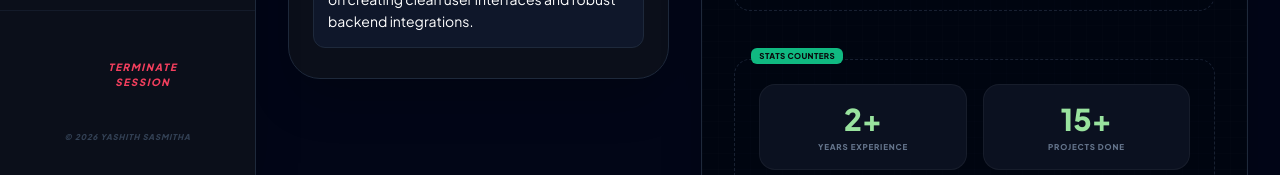
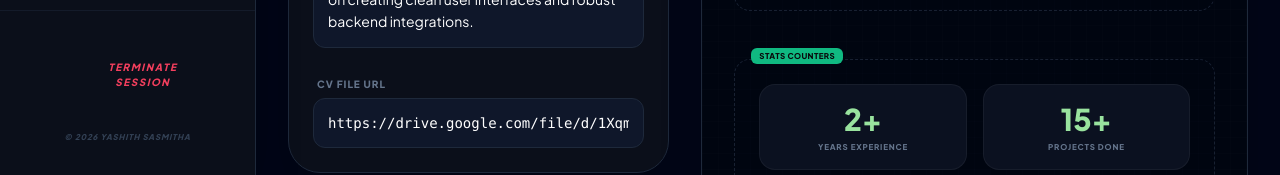
Before and after one commit to Yashiths/Portfolio, a Next.js app: page /admin/cms in a window 1280 px wide. Shown: the part 625-800 px from the top of the page. Built offline with nearby package versions, Linux system fonts and the light colour scheme; no server answers; the database is empty; sample sign-in values are in the browser's storage; some icons are missing.

Commit message:
Upgrade portfolio layout, dark mode, footer contact, and add Visual CMS

```diff
--- a/src/app/admin/cms/page.tsx
+++ b/src/app/admin/cms/page.tsx
@@ -8,6 +8,7 @@ interface CMSData {
   heroGreeting: string;
   heroTitle: string;
   heroDescription: string;
+  cvUrl: string;
   statsYearsVal: number;
   statsYearsLabel: string;
   statsProjectsVal: number;
@@ -26,6 +27,7 @@ const defaultCMSData: CMSData = {
   heroGreeting: "Hello, I am Yashith Sasmitha",
   heroTitle: "Full Stack Web Developer specializing in React",
   heroDescription: "I build modern, scalable web applications using React.js, Next.js, and Firebase. Focused on creating clean user interfaces and robust backend integrations.",
+  cvUrl: "https://drive.google.com/file/d/1Xqm9HTOQXHr3ocTSFcykMhPcwUrusIa6/view?usp=drive_link",
   statsYearsVal: 2,
   statsYearsLabel: "Years Experience",
   statsProjectsVal: 15,
@@ -63,6 +65,7 @@ export default function VisualCMS() {
             heroGreeting: data.heroGreeting ?? defaultCMSData.heroGreeting,
             heroTitle: data.heroTitle ?? defaultCMSData.heroTitle,
             heroDescription: data.heroDescription ?? defaultCMSData.heroDescription,
+            cvUrl: data.cvUrl ?? defaultCMSData.cvUrl,
             statsYearsVal: Number(data.statsYearsVal) ?? defaultCMSData.statsYearsVal,
             statsYearsLabel: data.statsYearsLabel ?? defaultCMSData.statsYearsLabel,
             statsProjectsVal: Number(data.statsProjectsVal) ?? defaultCMSData.statsProjectsVal,
@@ -224,6 +227,17 @@ export default function VisualCMS() {
                     value={formData.heroDescription}
                     onChange={handleInputChange}
                     className="w-full bg-slate-900 border border-slate-800 p-3.5 rounded-xl text-white outline-none focus:border-emerald-500 text-sm transition-all resize-none leading-relaxed"
+                  />
+                </div>
+
+                <div className="space-y-1">
+                  <label className="text-[10px] font-black text-slate-500 uppercase tracking-widest ml-1">CV File URL</label>
+                  <input
+                    type="url"
+                    name="cvUrl"
+                    value={formData.cvUrl}
+                    onChange={handleInputChange}
+                    className="w-full bg-slate-900 border border-slate-800 p-3.5 rounded-xl text-white outline-none focus:border-emerald-500 font-mono text-sm transition-all"
                   />
                 </div>
               </div>
--- a/src/components/Home/work/index.tsx
+++ b/src/components/Home/work/index.tsx
@@ -11,6 +11,7 @@ interface StatsData {
   statsProjectsVal?: number;
   statsProjectsLabel?: string;
   statsQuote?: string;
+  cvUrl?: string;
 }
 
 function runCountAnimation(
@@ -68,7 +69,8 @@ const AboutSection = () => {
     statsYearsLabel: "Years Experience",
     statsProjectsVal: 15,
     statsProjectsLabel: "Projects Done",
-    statsQuote: "Driven by fitness and code, I believe in consistency and continuous improvement."
+    statsQuote: "Driven by fitness and code, I believe in consistency and continuous improvement.",
+    cvUrl: "https://drive.google.com/file/d/1Xqm9HTOQXHr3ocTSFcykMhPcwUrusIa6/view?usp=drive_link"
   });
 
   // Listen to stats content in real-time
@@ -85,6 +87,7 @@ const AboutSection = () => {
             statsProjectsVal: Number(data.statsProjectsVal) || prev.statsProjectsVal,
             statsProjectsLabel: data.statsProjectsLabel || prev.statsProjectsLabel,
             statsQuote: data.statsQuote || prev.statsQuote,
+            cvUrl: data.cvUrl || prev.cvUrl,
           }));
         }
       }, (err) => {
@@ -120,8 +123,10 @@ const AboutSection = () => {
             <div className="flex flex-wrap gap-4">
               {/* Download CV Button */}
               <a
-                href="/path-to-your-cv.pdf"
+                href={stats.cvUrl || "https://drive.google.com/file/d/1Xqm9HTOQXHr3ocTSFcykMhPcwUrusIa6/view?usp=drive_link"}
                 download
+                target="_blank"
+                rel="noopener noreferrer"
                 className="bg-emerald-600 text-white hover:bg-emerald-700 dark:bg-emerald-500 dark:text-zinc-950 px-8 py-4 rounded-xl font-bold uppercase italic text-xs tracking-wider transition-all duration-300 flex items-center gap-2"
               >
                 <svg xmlns="http://www.w3.org/2000/svg" width="16" height="16" viewBox="0 0 24 24" fill="none" stroke="currentColor" strokeWidth="2.5" strokeLinecap="round" strokeLinejoin="round"><path d="M21 15v4a2 2 0 0 1-2 2H5a2 2 0 0 1-2-2v-4"/><polyline points="7 10 12 15 17 10"/><line x1="12" y1="15" x2="12" y2="3"/></svg>
```
